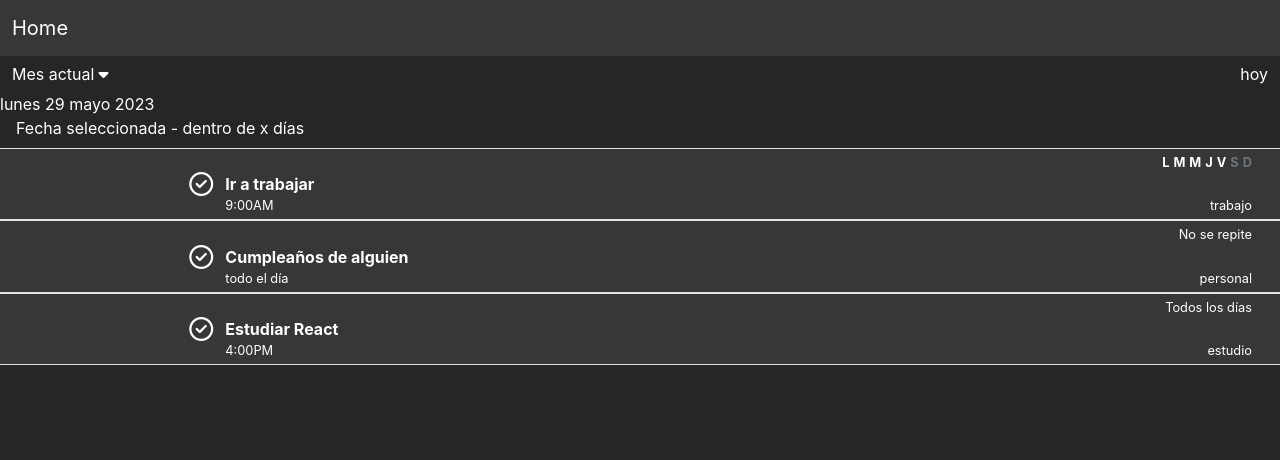
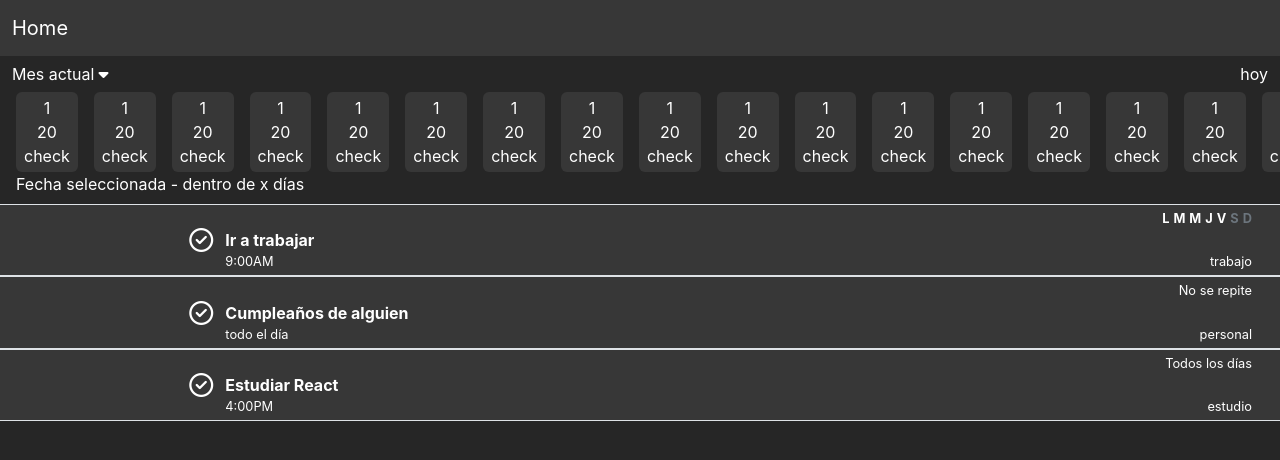
Before and after one commit to fede-vazquez/tasklist_react, a React (Create React App) app: page /tasklist in a window 1280 px wide. Shown: the top 460 px of the page. Built offline with nearby package versions, Linux system fonts and the light colour scheme.

Commit message:
Crea componente donde estará la lista de días del més, con la funcionalidad de crear una lista con todos los días de un més especifico.

```diff
--- a/src/components/task_list/DatesScrollBar.jsx
+++ b/src/components/task_list/DatesScrollBar.jsx
@@ -4,11 +4,47 @@ import dayjs from "dayjs";
 import "dayjs/locale/es";
 dayjs.locale("es");
 
-function DatesScrollBar() {
-  const date = dayjs().format("dddd DD MMMM YYYY");
-  console.log(date);
+function DatesScrollBar({ selectedMonth }) {
+  // Saca el més actual
+  const month = dayjs().month();
 
-  return <p className="text-white">{date}</p>;
+  // Saca el primer y ultimo día del més actual
+  const startMonth = dayjs().month(month).startOf("month");
+  const endMonth = dayjs().month(month).endOf("month");
+
+  // Variable que irá cambiando, con el valor inicial del més actual
+  let oneDay = startMonth;
+
+  // Array donde se irán guardando los días.
+  const dates = [];
+
+  // While que agrega el día y agrega un día más a la fecha de "oneDay"
+  // Siempre y cuando la fecha del "oneDay" no sea mayor o igual al "endMonth".
+  while (oneDay.isSame(endMonth) || oneDay.isBefore(endMonth)) {
+    dates.push(oneDay);
+    oneDay = oneDay.add(1, "day");
+  }
+
+  return (
+    <div className="overflow-x-auto text-white px-2">
+      <ul className="d-flex">
+        {dates.map((date, i) => {
+          return (
+            <li
+              key={date + i}
+              className="mx-2 text-center bg-2 px-2 py-1 rounded"
+            >
+              <div>
+                <p>1</p>
+                <p>20</p>
+                <p>check</p>
+              </div>
+            </li>
+          );
+        })}
+      </ul>
+    </div>
+  );
 }
 
 export default DatesScrollBar;
```
